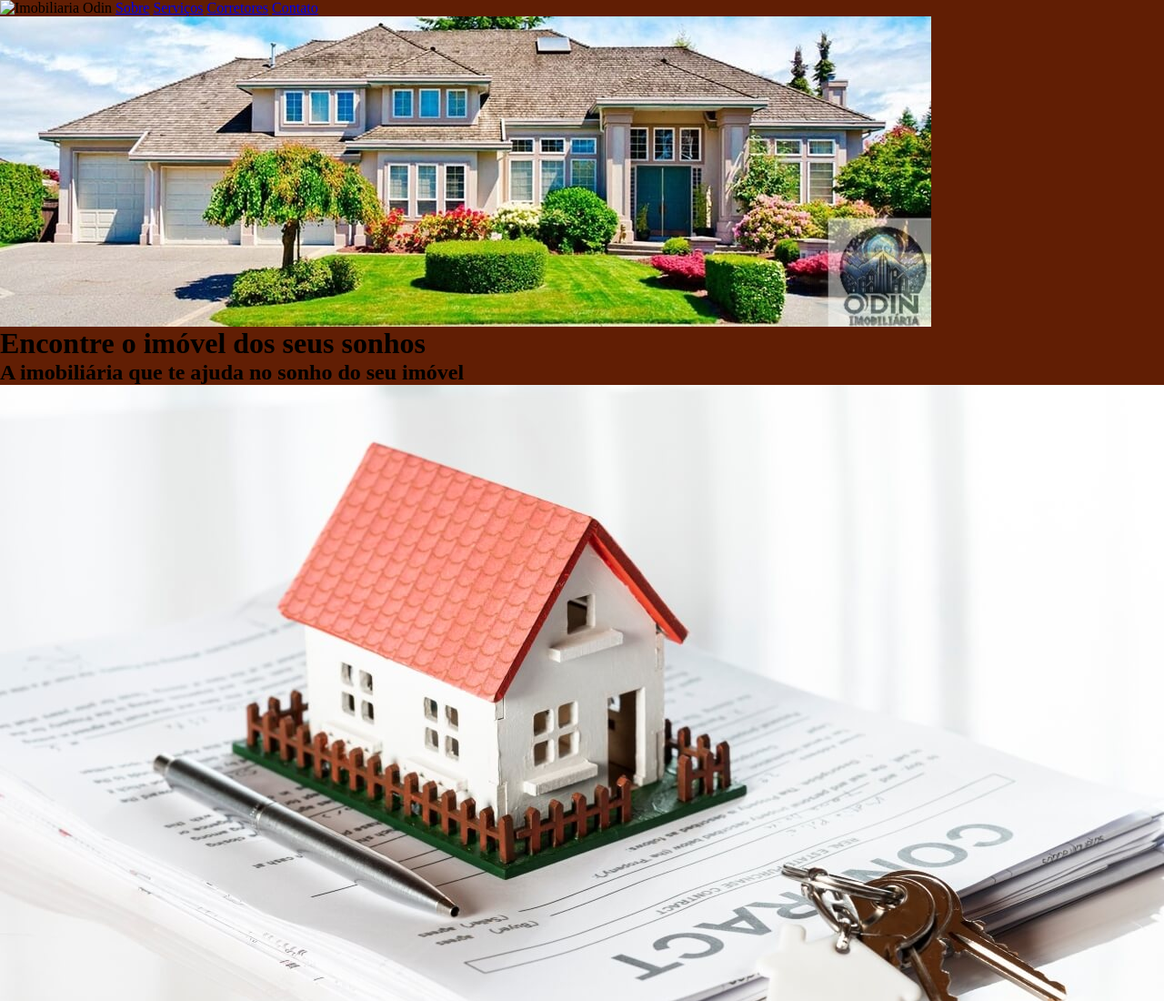
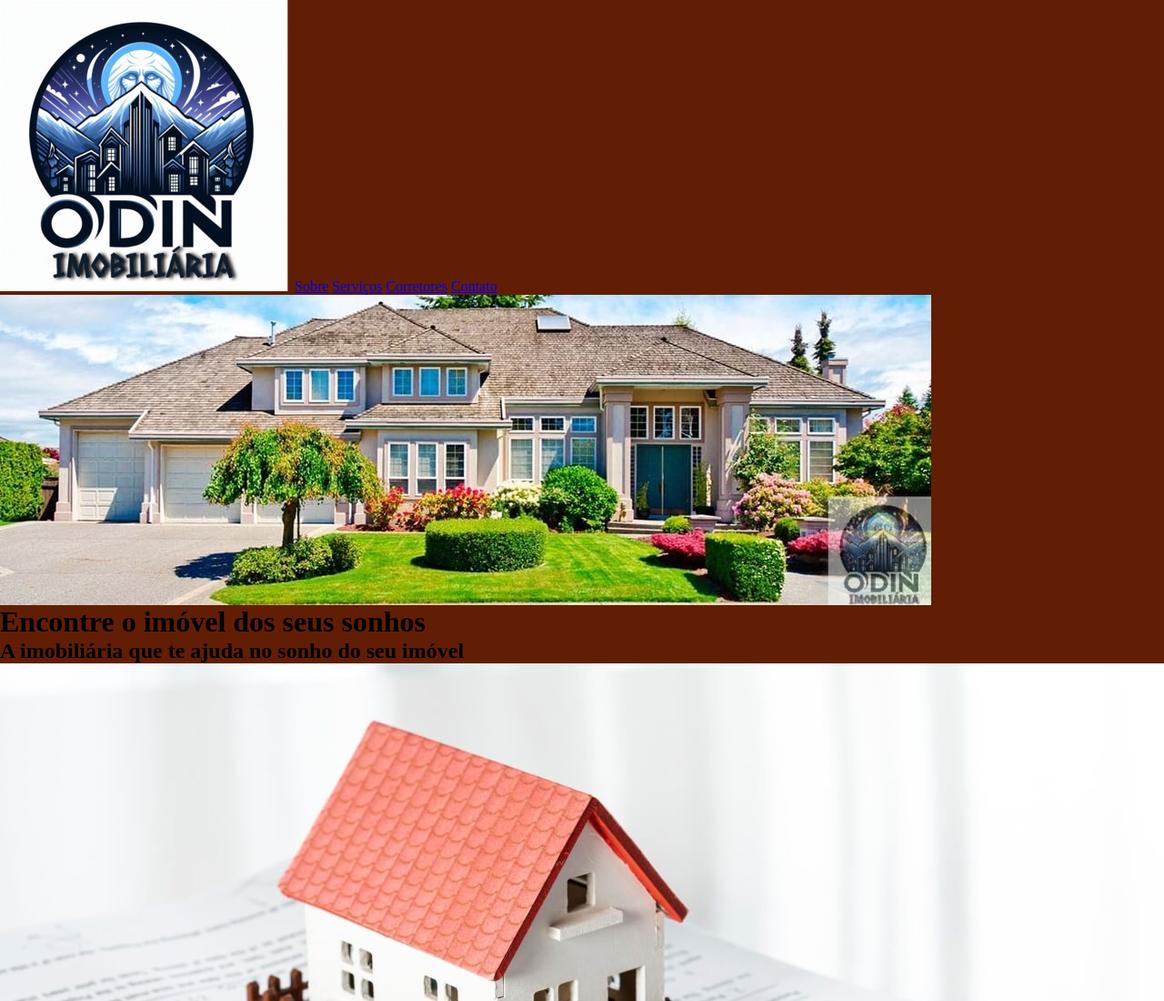
Before and after one commit to NathanpaDev/odin-imob, a plain HTML site: page html/odin-estrutura.html in a window 1280 px wide. Shown: the top 1100 px of the page at 91% size. Drawn offline with Linux system fonts and the light colour scheme; files that its build step writes are made by us from their sources; files whose address does not match are found by name.

Commit message:
tudo certo

```diff
--- a/html/odin-estrutura.html
+++ b/html/odin-estrutura.html
@@ -16,7 +16,7 @@
 
       <div class="topo">
         <!--Div Topo-->
-        <img src="img/Logo.imob.png" alt="Imobiliaria Odin" />
+      <img src="img/Logo.imob.png" alt="">
         <!--Imagem logo-->
         <a href="#Sobre">Sobre</a>
         <!--Link-->
```
Also changed, not shown: html/img/Banner.jpg (renamed from img/Banner.jpg), html/img/Logo.imob.png (renamed from img/Logo.imob.png), html/img/corretores.jpg (renamed from img/corretores.jpg), html/img/imovel-assinatura.jpg (renamed from img/imovel-assinatura.jpg).
